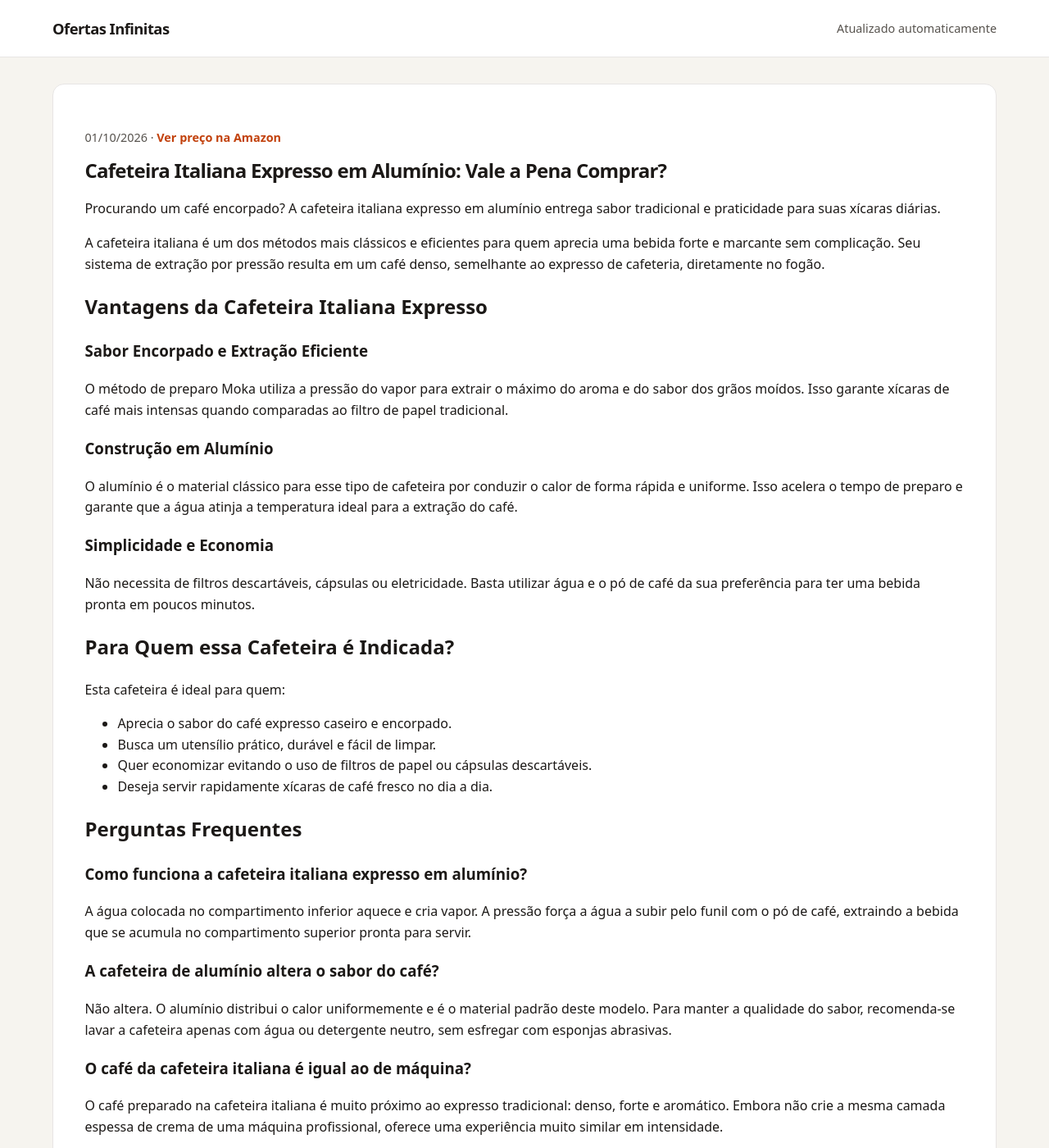
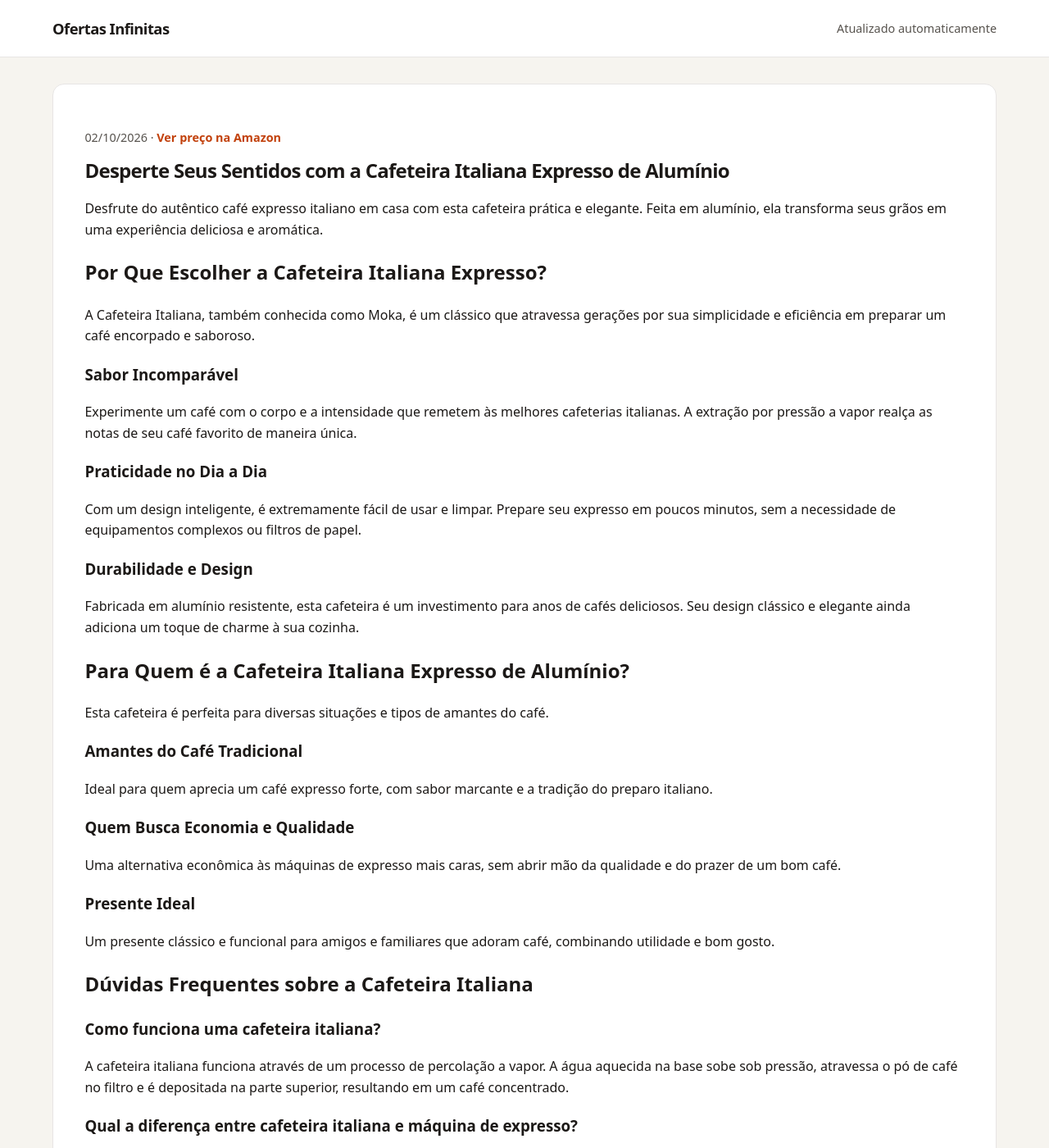
Before and after one commit to Monuver/afiliado, a Jekyll site: the page built from _posts/2026-08-18-cafeteira-italiana-expresso-aluminio-xicaras-b08b79hyvc.md, in a window 1280 px wide and 1400 px high. Shown: the whole window at 82% size. Built offline with Jekyll 4.4.1, drawn with Linux system fonts in a browser that asks for light colours; some of the changed text lies outside the part shown.

Commit message:
chore: novas ofertas geradas automaticamente

```diff
--- a/_posts/2026-08-18-cafeteira-italiana-expresso-aluminio-xicaras-b08b79hyvc.md
+++ b/_posts/2026-08-18-cafeteira-italiana-expresso-aluminio-xicaras-b08b79hyvc.md
@@ -1,8 +1,8 @@
 ---
 layout: post
-title: 'Cafeteira Italiana Expresso em Alumínio: Vale a Pena Comprar?'
-description: Procurando um café encorpado? A cafeteira italiana expresso em alumínio entrega sabor tradicional e praticidade para suas xícaras diárias.
-date: 2026-10-01 12:11:14 -0300
+title: Desperte Seus Sentidos com a Cafeteira Italiana Expresso de Alumínio
+description: Desfrute do autêntico café expresso italiano em casa com esta cafeteira prática e elegante. Feita em alumínio, ela transforma seus grãos em uma...
+date: 2026-10-02 11:35:05 -0300
 categories:
 - ofertas
 image: ''
@@ -10,44 +10,46 @@ preco: Ver preço na Amazon
 affiliate_url: https://amzn.to/4x2LESM
 ---
 
-# Cafeteira Italiana Expresso em Alumínio: Vale a Pena Comprar?
+# Desperte Seus Sentidos com a Cafeteira Italiana Expresso de Alumínio
 
-Procurando um café encorpado? A cafeteira italiana expresso em alumínio entrega sabor tradicional e praticidade para suas xícaras diárias.
+Desfrute do autêntico café expresso italiano em casa com esta cafeteira prática e elegante. Feita em alumínio, ela transforma seus grãos em uma experiência deliciosa e aromática.
 
-A cafeteira italiana é um dos métodos mais clássicos e eficientes para quem aprecia uma bebida forte e marcante sem complicação. Seu sistema de extração por pressão resulta em um café denso, semelhante ao expresso de cafeteria, diretamente no fogão.
+## Por Que Escolher a Cafeteira Italiana Expresso?
 
-## Vantagens da Cafeteira Italiana Expresso
+A Cafeteira Italiana, também conhecida como Moka, é um clássico que atravessa gerações por sua simplicidade e eficiência em preparar um café encorpado e saboroso.
 
-### Sabor Encorpado e Extração Eficiente
-O método de preparo Moka utiliza a pressão do vapor para extrair o máximo do aroma e do sabor dos grãos moídos. Isso garante xícaras de café mais intensas quando comparadas ao filtro de papel tradicional.
+### Sabor Incomparável
+Experimente um café com o corpo e a intensidade que remetem às melhores cafeterias italianas. A extração por pressão a vapor realça as notas de seu café favorito de maneira única.
 
-### Construção em Alumínio
-O alumínio é o material clássico para esse tipo de cafeteira por conduzir o calor de forma rápida e uniforme. Isso acelera o tempo de preparo e garante que a água atinja a temperatura ideal para a extração do café.
+### Praticidade no Dia a Dia
+Com um design inteligente, é extremamente fácil de usar e limpar. Prepare seu expresso em poucos minutos, sem a necessidade de equipamentos complexos ou filtros de papel.
 
-### Simplicidade e Economia
-Não necessita de filtros descartáveis, cápsulas ou eletricidade. Basta utilizar água e o pó de café da sua preferência para ter uma bebida pronta em poucos minutos.
+### Durabilidade e Design
+Fabricada em alumínio resistente, esta cafeteira é um investimento para anos de cafés deliciosos. Seu design clássico e elegante ainda adiciona um toque de charme à sua cozinha.
 
-## Para Quem essa Cafeteira é Indicada?
+## Para Quem é a Cafeteira Italiana Expresso de Alumínio?
 
-Esta cafeteira é ideal para quem:
-- Aprecia o sabor do café expresso caseiro e encorpado.
-- Busca um utensílio prático, durável e fácil de limpar.
-- Quer economizar evitando o uso de filtros de papel ou cápsulas descartáveis.
-- Deseja servir rapidamente xícaras de café fresco no dia a dia.
+Esta cafeteira é perfeita para diversas situações e tipos de amantes do café.
 
-## Perguntas Frequentes
+### Amantes do Café Tradicional
+Ideal para quem aprecia um café expresso forte, com sabor marcante e a tradição do preparo italiano.
 
-### Como funciona a cafeteira italiana expresso em alumínio?
-A água colocada no compartimento inferior aquece e cria vapor. A pressão força a água a subir pelo funil com o pó de café, extraindo a bebida que se acumula no compartimento superior pronta para servir.
+### Quem Busca Economia e Qualidade
+Uma alternativa econômica às máquinas de expresso mais caras, sem abrir mão da qualidade e do prazer de um bom café.
 
-### A cafeteira de alumínio altera o sabor do café?
-Não altera. O alumínio distribui o calor uniformemente e é o material padrão deste modelo. Para manter a qualidade do sabor, recomenda-se lavar a cafeteira apenas com água ou detergente neutro, sem esfregar com esponjas abrasivas.
+### Presente Ideal
+Um presente clássico e funcional para amigos e familiares que adoram café, combinando utilidade e bom gosto.
 
-### O café da cafeteira italiana é igual ao de máquina?
-O café preparado na cafeteira italiana é muito próximo ao expresso tradicional: denso, forte e aromático. Embora não crie a mesma camada espessa de crema de uma máquina profissional, oferece uma experiência muito similar em intensidade.
+## Dúvidas Frequentes sobre a Cafeteira Italiana
 
-## Garanta a Sua Cafeteira Italiana na Amazon
+### Como funciona uma cafeteira italiana?
+A cafeteira italiana funciona através de um processo de percolação a vapor. A água aquecida na base sobe sob pressão, atravessa o pó de café no filtro e é depositada na parte superior, resultando em um café concentrado.
 
-Se você procura um método prático e tradicional para preparar xícaras de café intenso e saboroso, a cafeteira italiana em alumínio é uma excelente escolha para a sua cozinha.
+### Qual a diferença entre cafeteira italiana e máquina de expresso?
+A cafeteira italiana produz um café forte e encorpado, semelhante ao expresso, utilizando a pressão do vapor de forma mais suave. Máquinas de expresso usam bombas elétricas para gerar pressões muito mais altas, resultando em um expresso com crema mais densa, mas com um processo mais complexo.
 
+### É difícil limpar a cafeteira italiana de alumínio?
+Não, a limpeza é simples. Após o uso, espere esfriar, desmonte as peças e lave-as com água corrente. Evite detergentes fortes para preservar o alumínio e o sabor do café.
+
+## Garanta Já Sua Cafeteira Italiana Expresso de Alumínio!
 [Confira o preço atualizado na Amazon](https://amzn.to/4x2LESM)
```
Also changed, not shown: _posts/2026-08-19-cadeira-escritorio-presidente-duoffice-du500a-b09vnbcfdj.md (+17 -23 lines), _posts/2026-08-19-flexiveis-cotonete-bastonetes-bellacotton-150unidades-b0cx9wkp1b.md (+21 -25 lines), _posts/2026-08-19-shampoo-clorexidina-seborreia-queda-500ml-b09l9qkmd1.md (+30 -21 lines).
